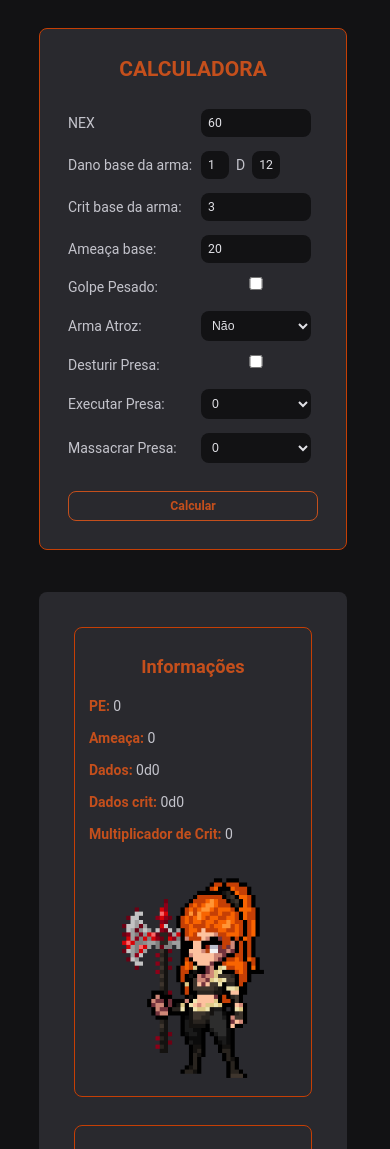
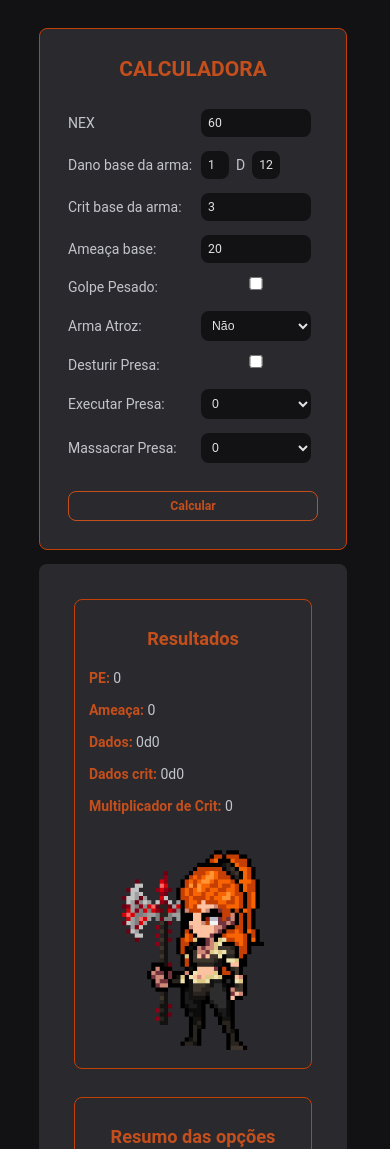
Before and after one commit to WandersonFeitosa/hunter-calculator, a React (Vite) app: page / in a window 390 px wide. Shown: the top 1149 px of the page. Built offline with nearby package versions, Linux system fonts and the light colour scheme.

Commit message:
feat: torna a calculadora fixa na tela

```diff
--- a/src/App.module.css
+++ b/src/App.module.css
@@ -1,13 +1,11 @@
 .wrapper {
-  margin: 2rem auto;
+  margin: 1rem auto;
   padding: 0 1rem;
+  align-items: flex-start;
+  max-width: 48rem;
+  margin-left: 33rem;
+}
 
-  display: grid;
-  grid-template-columns:  21rem 1fr;
-  gap: 2rem;
-  align-items: flex-start;
-  max-width: 80%;
-}
 main {
   background: var(--gray-700);
   border-radius: 8px;
@@ -19,7 +17,15 @@ main {
   html {
     font-size: 87.5%;
   }
-  .wrapper {
+  .wrapper{
+    margin-left: 0;
+    padding: 0;
+  }
+  .wrapperMob {
+    margin: 2rem auto;
+    display: grid;
+    align-items: flex-start;
+    max-width: 80%;
     grid-template-columns: 22rem;
     padding: 0;
   }
--- a/src/App.tsx
+++ b/src/App.tsx
@@ -16,9 +16,11 @@ function App() {
   });
 
   return (
-    <div className={styles.wrapper}>
+    <div className={styles.wrapperMob}>
       <Calculator setDamageInfo={setDamageInfo} />
-      <MainContent damageInfo={damageInfo} />
+      <div className={styles.wrapper}>
+        <MainContent damageInfo={damageInfo} />
+      </div>
     </div>
   );
 }
--- a/src/Calculator.module.css
+++ b/src/Calculator.module.css
@@ -1,15 +1,23 @@
 .sidebarWrapper {
-  display: grid;
-  grid-template-columns: 22rem 1fr auto;
-  gap: 1rem;
-  align-items: flex-start;
+  position: fixed;
+  max-width: 22rem;
+  margin-left: 9rem;
+}
+@media (max-width: 768px) {
+  .sidebarWrapper {
+    position: relative;
+    display: grid;
+    grid-template-columns: 22rem 1fr auto;
+    gap: 1rem;
+    align-items: flex-start;
+    margin-left: 0;
+  }
 }
 .aside {
   background: var(--gray-700);
   border-radius: 8px;
   overflow: hidden;
   padding: 2rem;
-  margin-bottom: 1rem;
   border: 1px solid var(--red-400);
 }
 .title {
@@ -97,5 +105,4 @@ select * {
 
 .labelInput {
   min-width: 9rem;
-
 }
--- a/src/MainContent.tsx
+++ b/src/MainContent.tsx
@@ -12,7 +12,7 @@ export function MainContent({ damageInfo }: MainContentProps) {
   return (
     <main>
       <div className={styles.block}>
-        <div className={styles.blockTitle}> Informações</div>
+        <div className={styles.blockTitle}>Resultados</div>
         <div>
           <b> PE:</b> {damageInfo.totalPE}
         </div>{" "}
```
